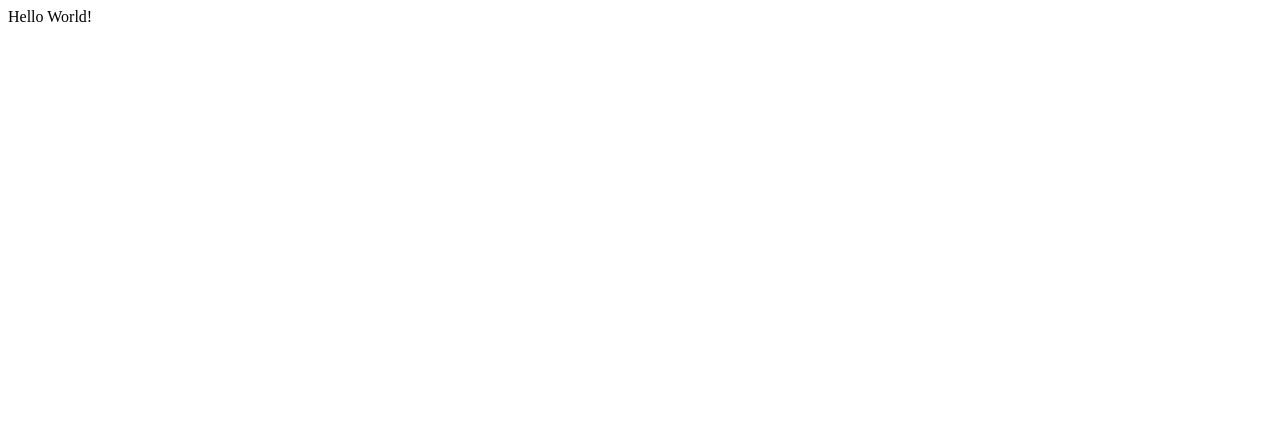
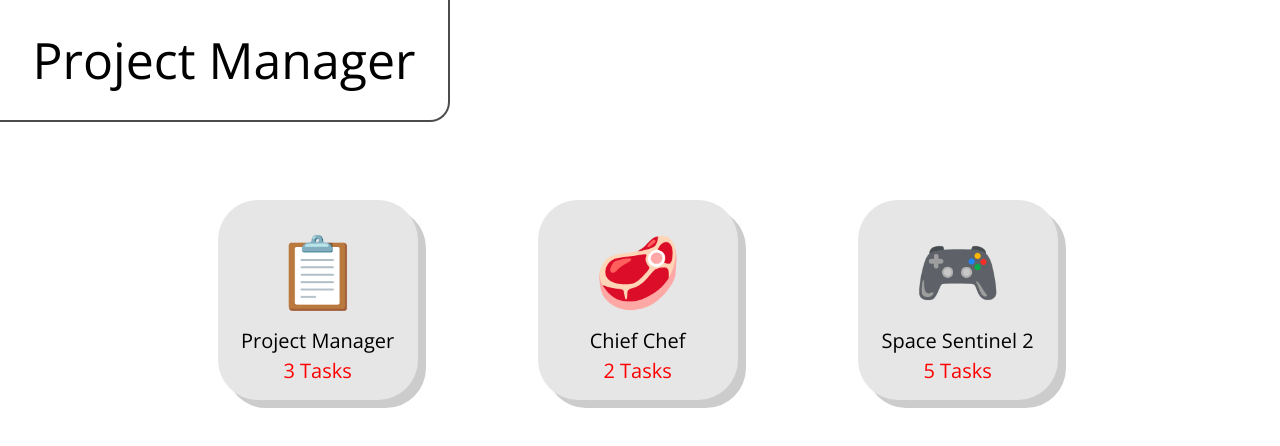
Before and after one commit to platinumblock/ProjectManagement, a plain HTML site: page index.html in a window 1280 px wide. Drawn offline with nearby package versions, Linux system fonts and the light colour scheme.

Commit message:
Added Basic UI

```diff
--- a/index.html
+++ b/index.html
@@ -2,12 +2,27 @@
 <html lang="en">
   <head>
     <meta charset="UTF-8">
-    <title>My First Webpage</title>
+    <title>Project Management</title>
 	<link rel="stylesheet" href="style.css">
   </head>
 
   <body>
-    <div id="title">Hello World!</div>
+    <div class="center" id="header">Project Manager</div>
+	<div class="project" id="project1">
+		<div class="projecticon center">📋</div>
+		<div class="projecttitle center">Project Manager</div>
+		<div class="projecttasknum center">3 Tasks</div>
+	</div>
+	<div class="project" id="project2">
+		<div class="projecticon center">🥩</div>
+		<div class="projecttitle center">Chief Chef</div>
+		<div class="projecttasknum center">2 Tasks</div>
+	</div>
+	<div class="project" id="project3">
+		<div class="projecticon center">🎮</div>
+		<div class="projecttitle center">Space Sentinel 2</div>
+		<div class="projecttasknum center">5 Tasks</div>
+	</div>
 	<script src="index.js"></script>
   </body>
 </html>
--- a/style.css
+++ b/style.css
@@ -0,0 +1,62 @@
+@import url('https://fonts.googleapis.com/css2?family=Open+Sans&display=swap');
+body{
+	font-family: 'Open Sans', sans-serif;
+}
+.center{
+	position:absolute;
+	display:flex;
+	justify-content:center;
+	align-items:center;
+}
+#header{
+	font-size:50px;
+	left:0%;
+	top:0%;
+	width:35%;
+	height:15%;
+	border-bottom:2px solid rgba(0,0,0,0.7);
+	border-right:2px solid rgba(0,0,0,0.7);
+	border-radius:0px 0px 20px 0px;
+}
+.project{
+	position:absolute;
+	width:200px;
+	height:200px;
+	border-radius:20%;
+	background-color:rgb(230,230,230);
+	box-shadow:8px 8px rgba(0,0,0,0.2);
+}
+.projecticon{
+	font-size:70px;
+	left:0%;
+	top:0%;
+	width:100%;
+	height:70%;
+}
+.projecttitle{
+	font-size:20px;
+	left:0%;
+	top:60%;
+	width:100%;
+	height:20%;
+}
+.projecttasknum{
+	font-size:20px;
+	left:0%;
+	top:75%;
+	width:100%;
+	height:20%;
+	color:red;
+}
+#project1{
+	left:17%;
+	top:25%;
+}
+#project2{
+	left:42%;
+	top:25%;
+}
+#project3{
+	left:67%;
+	top:25%;
+}
```
